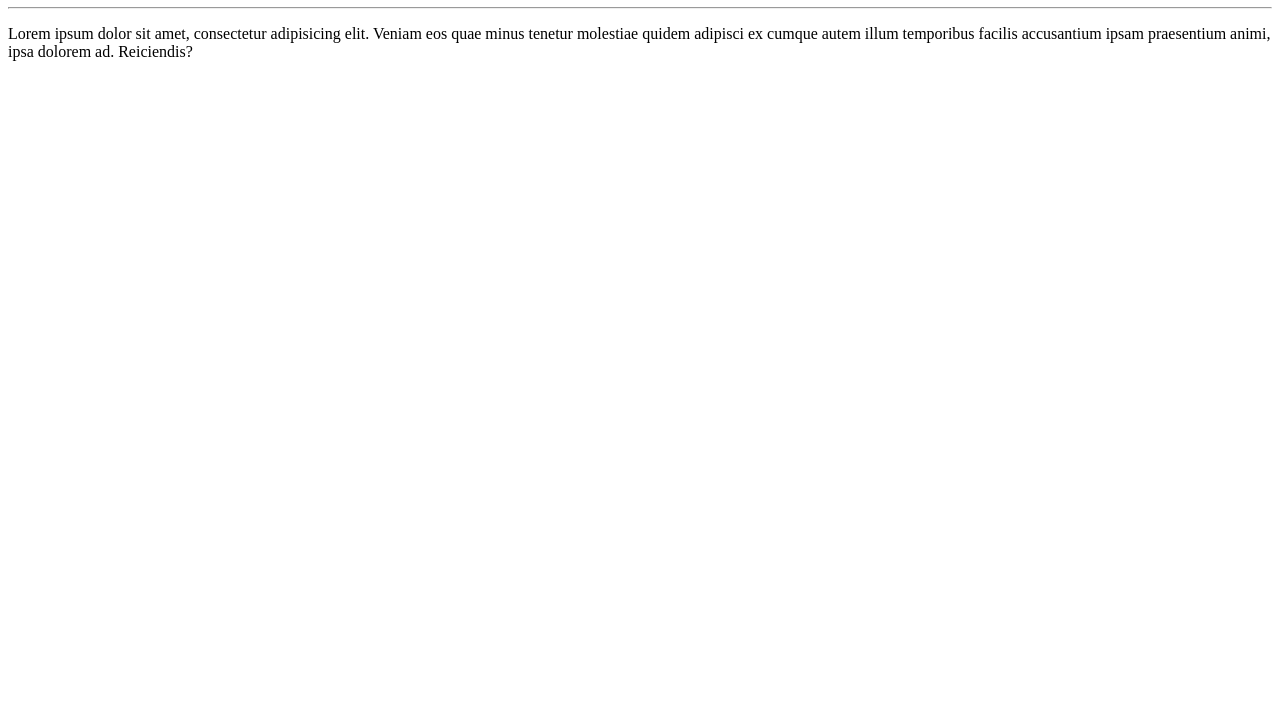
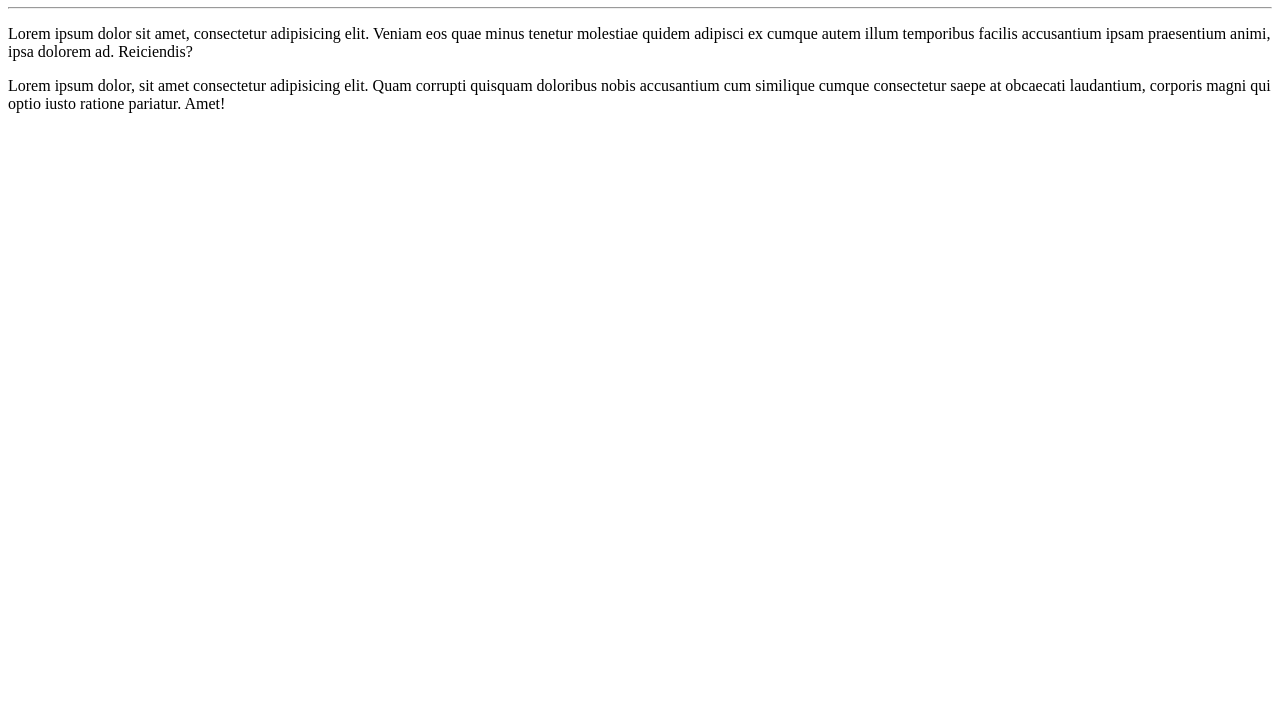
Before and after one commit to HericaSilva/Ola-Mundo, a plain HTML site: page Site-exemplo/index.html in a window 1280 px wide. Shown: the part 73-800 px from the top of the page. Drawn offline with Linux system fonts and the light colour scheme.

Commit message:
Adicionei um parágrafo

```diff
--- a/Site-exemplo/index.html
+++ b/Site-exemplo/index.html
@@ -10,5 +10,6 @@
    <h1>Olá, Mundo!</h1>
    <hr>
    <p>Lorem ipsum dolor sit amet, consectetur adipisicing elit. Veniam eos quae minus tenetur molestiae quidem adipisci ex cumque autem illum temporibus facilis accusantium ipsam praesentium animi, ipsa dolorem ad. Reiciendis?</p>
+   <p>Lorem ipsum dolor, sit amet consectetur adipisicing elit. Quam corrupti quisquam doloribus nobis accusantium cum similique cumque consectetur saepe at obcaecati laudantium, corporis magni qui optio iusto ratione pariatur. Amet!</p>
 </body>
 </html>
```
